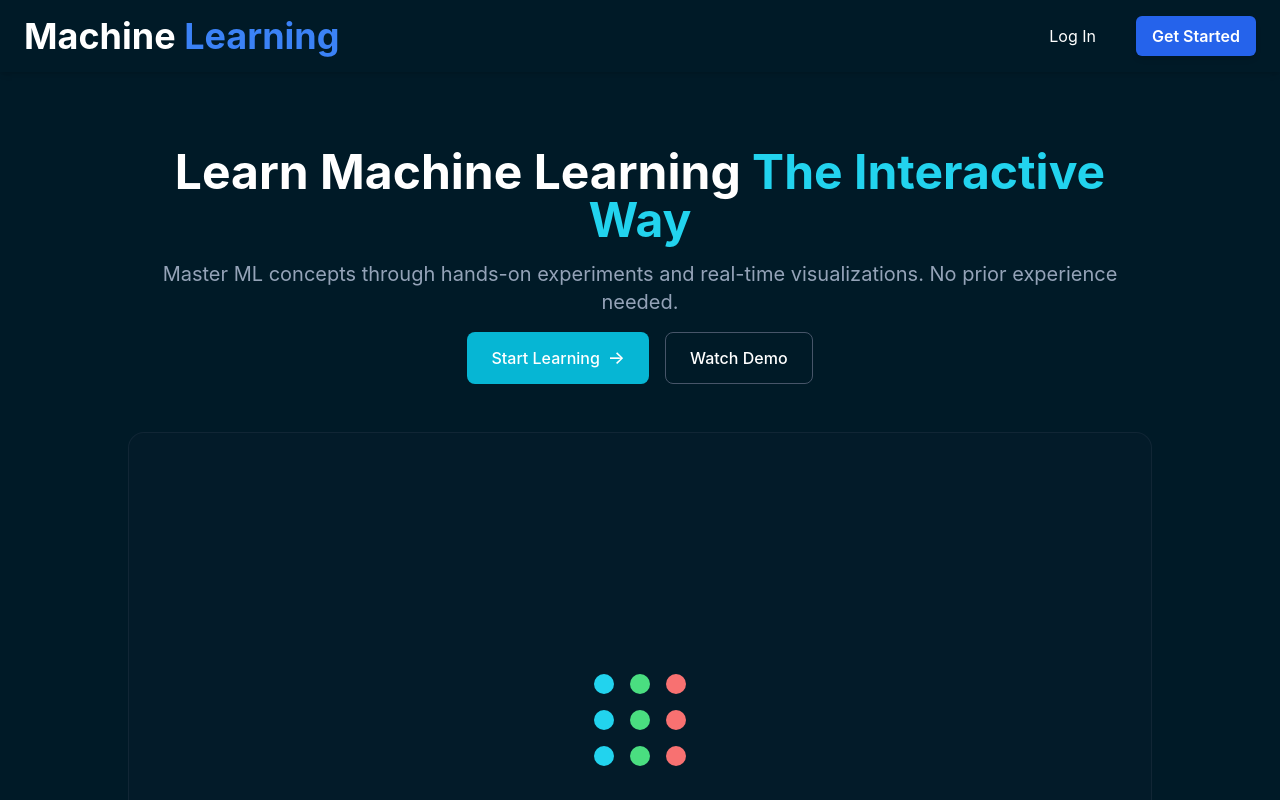
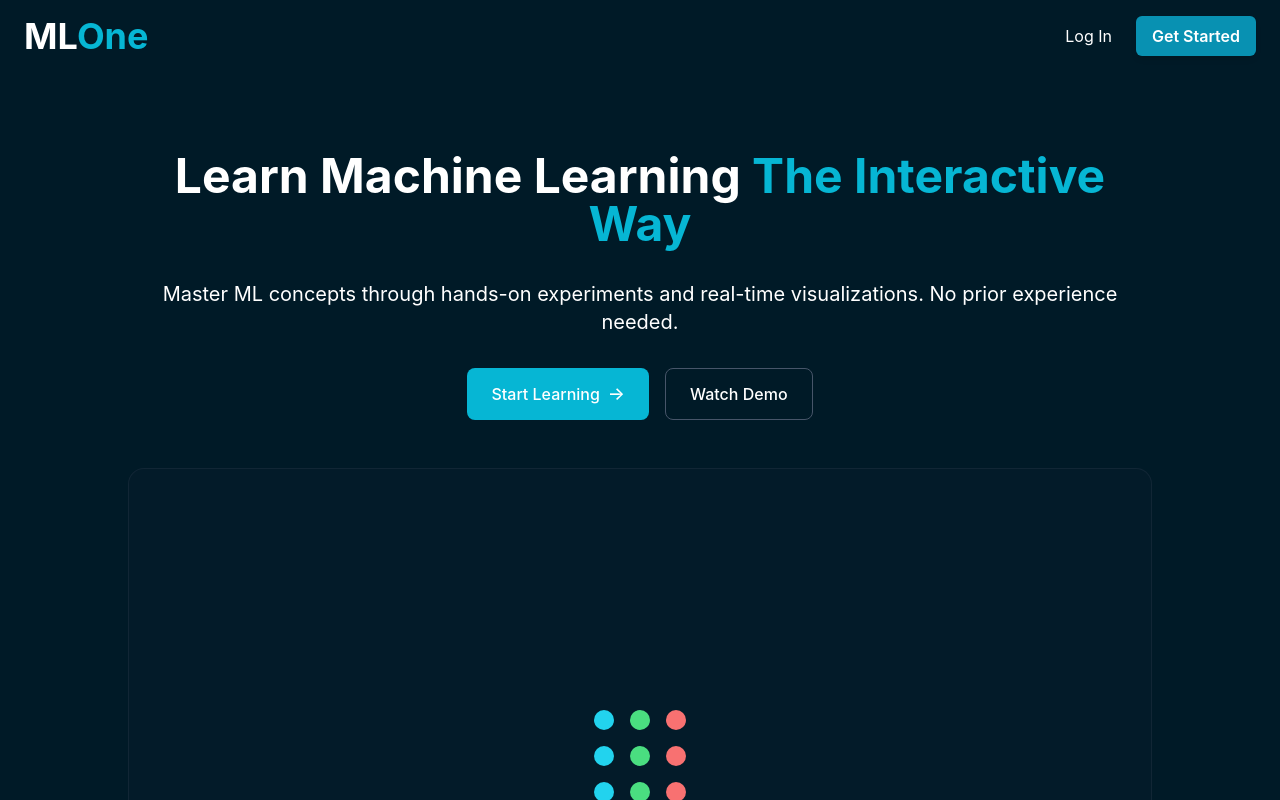
Before and after one commit to Neo-Myst/frontend, a React (Vite) app: page / in a window 1280 px wide. Shown: the top 800 px of the page. Built offline with nearby package versions, Linux system fonts and the light colour scheme.

Commit message:
Fix: Home Page UI

```diff
--- a/src/components/Nav.tsx
+++ b/src/components/Nav.tsx
@@ -2,20 +2,20 @@ import "../css/Nav.css";
 
 const Nav = () => {
   return (
-    <nav className="fixed top-0 left-0 w-full absolute flex items-center justify-between px-6 py-4 shadow-md bg-blue-1000">
+    <nav className="fixed top-0 left-0 w-full flex items-center justify-between px-6 py-4">
       <div className="text-4xl font-bold text-white">
-        Machine <span className="text-blue-500">Learning</span>
+        ML<span className="text-cyan-500">One</span>
       </div>
 
-      <div className="flex items-center space-x-10">
+      <div className="flex items-center space-x-6">
         <a
           href="#"
-          className="text-white hover:text-white transition duration-300"
+          className="text-white hover:text-cyan-500 transition duration-300"
         >
           Log In
         </a>
 
-        <button className="px-4 py-2 bg-blue-600 text-white font-semibold rounded-md shadow-md hover:bg-blue-700 transition duration-300">
+        <button className="px-4 py-2 bg-cyan-600 text-white font-semibold rounded-md shadow-md hover:bg-cyan-700 transition duration-300">
           Get Started
         </button>
       </div>
--- a/src/pages/Home.tsx
+++ b/src/pages/Home.tsx
@@ -42,18 +42,18 @@ const DotGrid: React.FC = () => (
 const Home: React.FC = () => {
   return (
     <div
-      className="min-h-screen bg-slate-900 text-white p-1 mt-28"
+      className="min-h-screen bg-slate-900 text-white p-1 mt-24"
       style={{ backgroundColor: "#001A27" }}
     >
       <div className="max-w-5xl mx-auto">
-        <main className="space-y-8">
+        <main className="space-y-5">
           {/* Hero Section */}
-          <div className="text-center space-y-4 mb-12">
+          <div className="text-center space-y-4 mb-12 mt-5 space-y-8">
             <h1 className="text-5xl font-bold">
               Learn Machine Learning{" "}
-              <span className="text-cyan-400">The Interactive Way</span>
+              <span className="text-cyan-500">The Interactive Way</span>
             </h1>
-            <p className="text-xl text-slate-400">
+            <p className="text-xl text-slate-00 space-y-8">
               Master ML concepts through hands-on experiments and real-time
               visualizations. No prior experience needed.
             </p>
```
